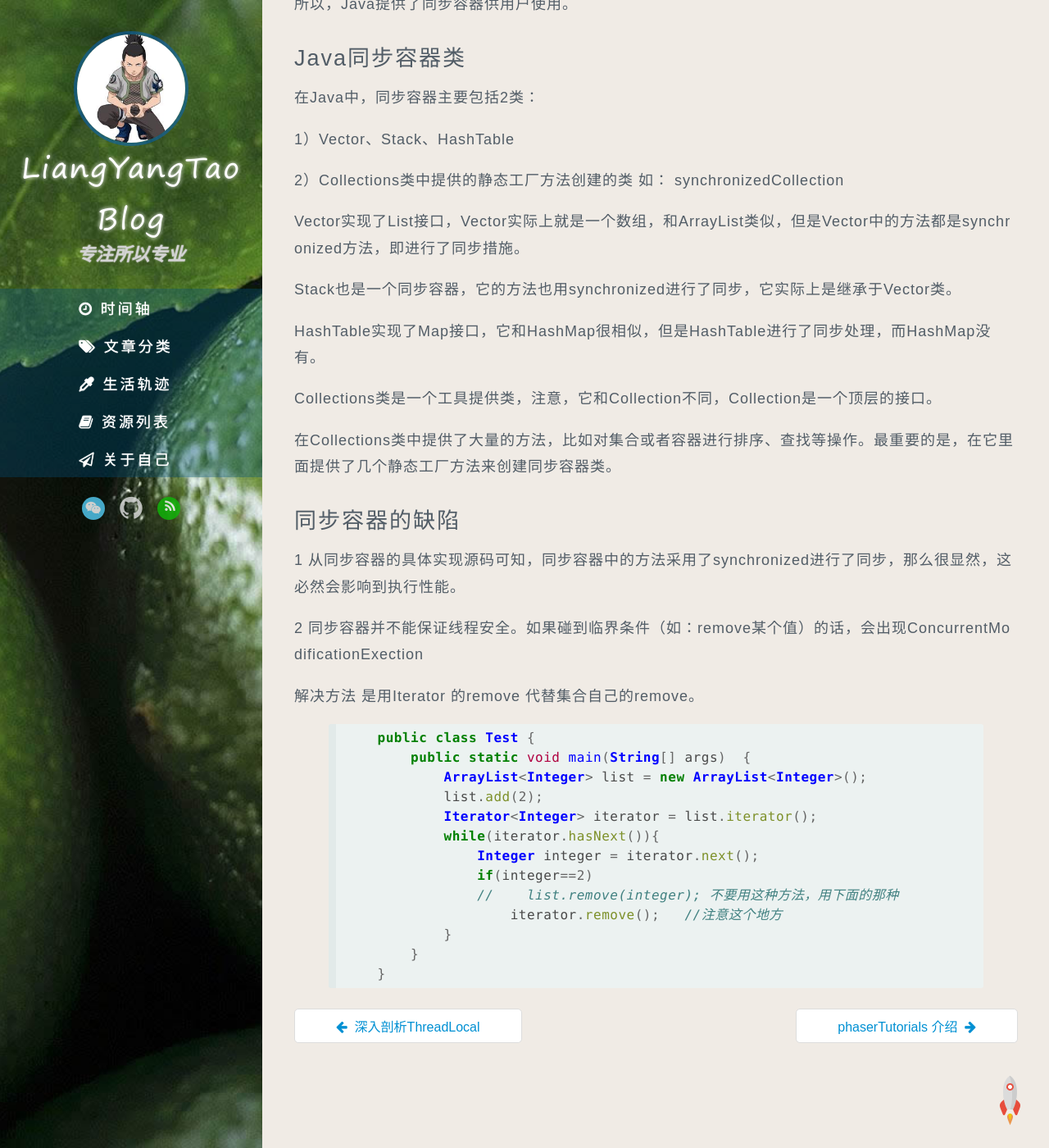
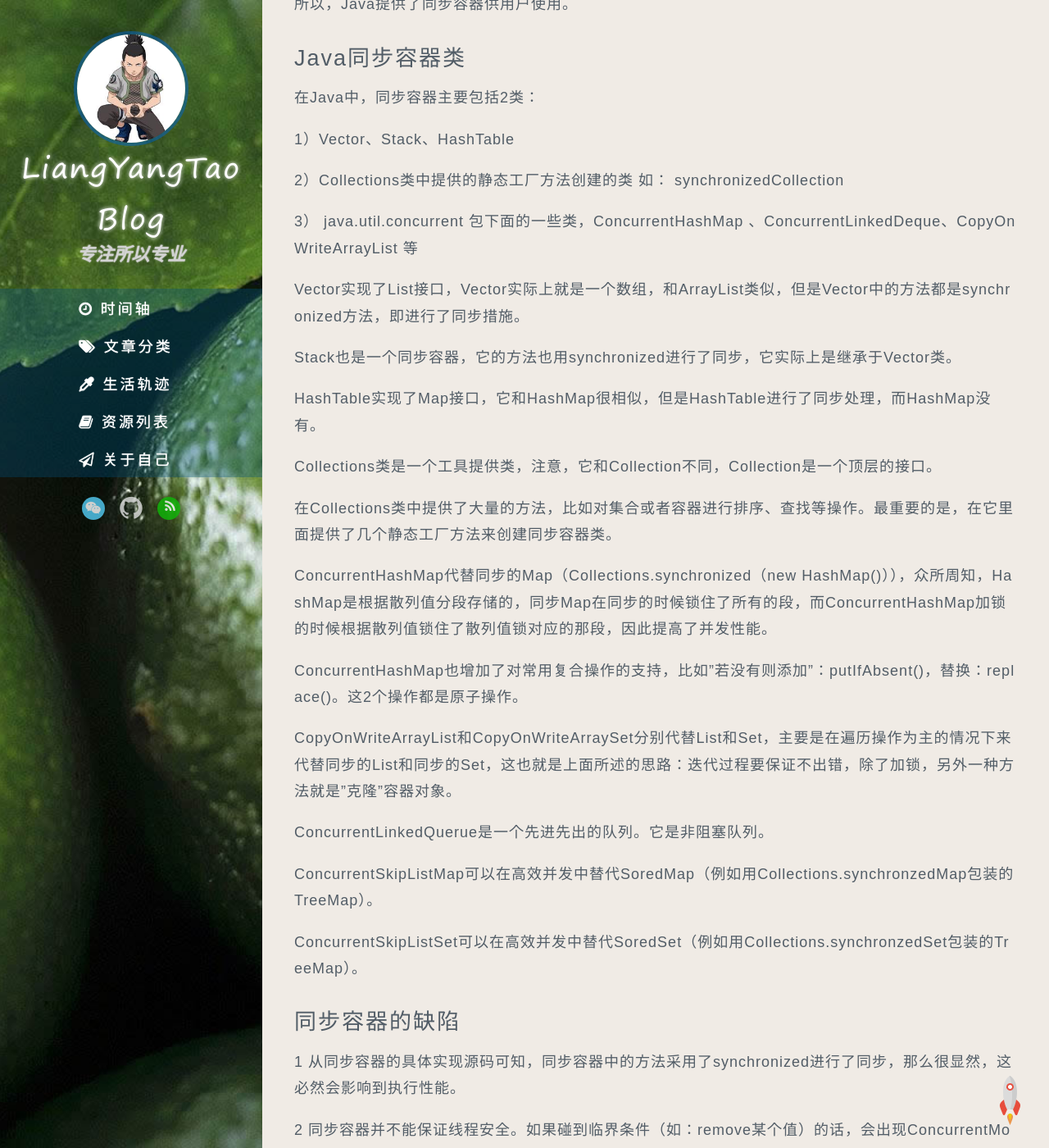
Before and after one commit to liangyangtao/liangyangtao.github.io, a Jekyll site: the page built from _posts/JAVA从零开始/2016-02-13-java同步容器.md, in a window 1280 px wide and 1400 px high, scrolled down 725 px. Shown: the whole window at 82% size. Built offline with Jekyll 4.4.1, drawn with Linux system fonts in a browser that asks for light colours; some web fonts are replaced; comment, search, counter and statistics services are not loaded.

Commit message:
格式化

```diff
--- a/_posts/JAVA从零开始/2016-02-13-java同步容器.md
+++ b/_posts/JAVA从零开始/2016-02-13-java同步容器.md
@@ -36,6 +36,8 @@ List、Set、Queue接口分别继承了Collection接口，Map本身是一个接
 
 2）Collections类中提供的静态工厂方法创建的类  如： synchronizedCollection
 
+3） java.util.concurrent 包下面的一些类，ConcurrentHashMap 、ConcurrentLinkedDeque、CopyOnWriteArrayList 等
+
 Vector实现了List接口，Vector实际上就是一个数组，和ArrayList类似，但是Vector中的方法都是synchronized方法，即进行了同步措施。
 
 Stack也是一个同步容器，它的方法也用synchronized进行了同步，它实际上是继承于Vector类。
@@ -45,6 +47,18 @@ HashTable实现了Map接口，它和HashMap很相似，但是HashTable进行了
 Collections类是一个工具提供类，注意，它和Collection不同，Collection是一个顶层的接口。
 
 在Collections类中提供了大量的方法，比如对集合或者容器进行排序、查找等操作。最重要的是，在它里面提供了几个静态工厂方法来创建同步容器类。
+
+ConcurrentHashMap代替同步的Map（Collections.synchronized（new HashMap()）），众所周知，HashMap是根据散列值分段存储的，同步Map在同步的时候锁住了所有的段，而ConcurrentHashMap加锁的时候根据散列值锁住了散列值锁对应的那段，因此提高了并发性能。
+
+ConcurrentHashMap也增加了对常用复合操作的支持，比如"若没有则添加"：putIfAbsent()，替换：replace()。这2个操作都是原子操作。
+
+CopyOnWriteArrayList和CopyOnWriteArraySet分别代替List和Set，主要是在遍历操作为主的情况下来代替同步的List和同步的Set，这也就是上面所述的思路：迭代过程要保证不出错，除了加锁，另外一种方法就是"克隆"容器对象。
+
+ConcurrentLinkedQuerue是一个先进先出的队列。它是非阻塞队列。
+
+ConcurrentSkipListMap可以在高效并发中替代SoredMap（例如用Collections.synchronzedMap包装的TreeMap）。
+
+ConcurrentSkipListSet可以在高效并发中替代SoredSet（例如用Collections.synchronzedSet包装的TreeMap）。
 
 ## 同步容器的缺陷
 
```
